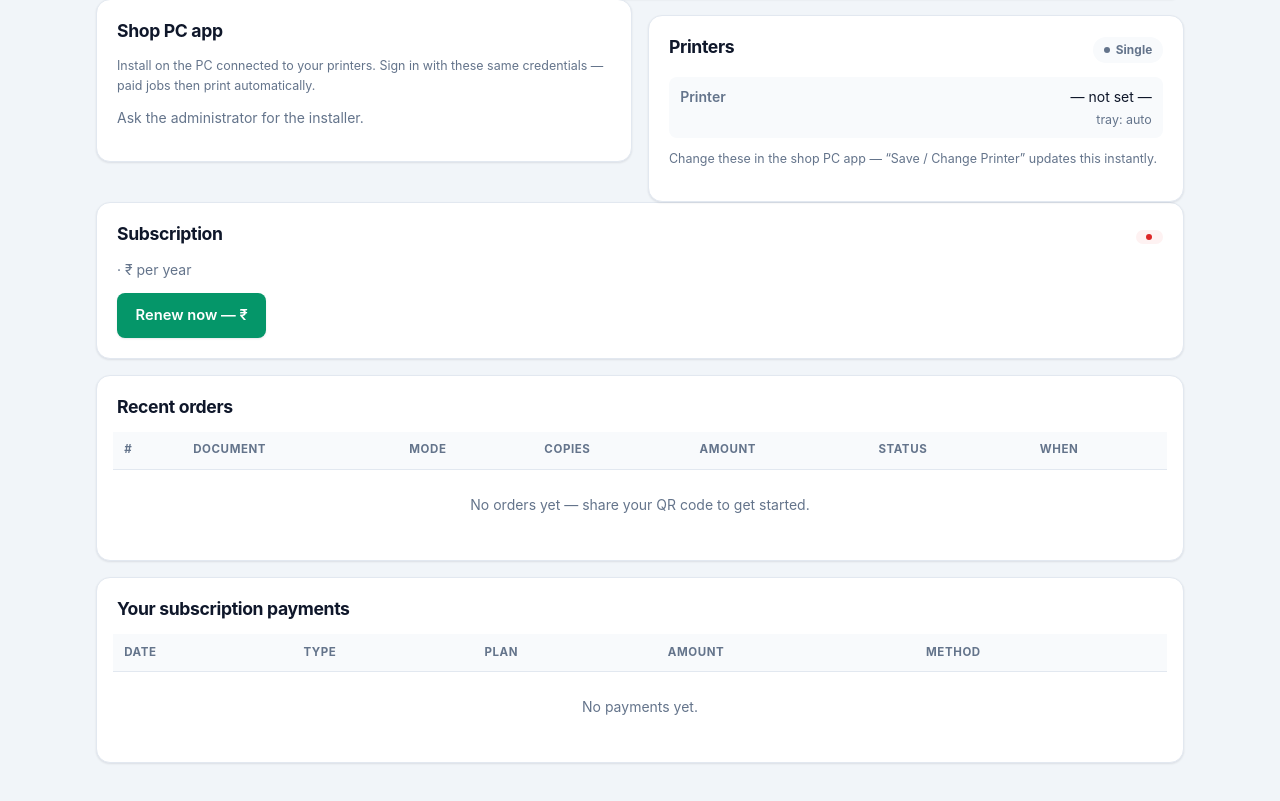
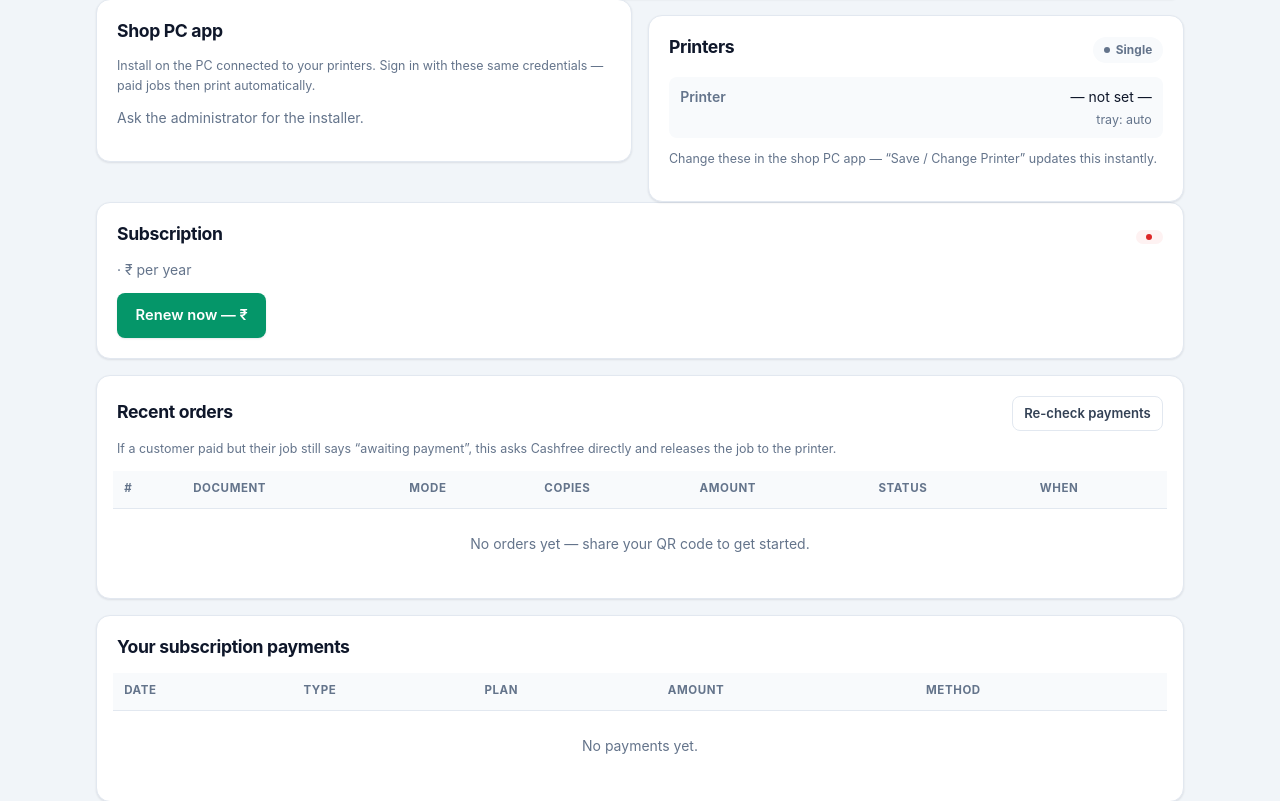
Before and after one commit to Souvik-Ghosh-js/PrintHub, a Flask app: template server/templates/vendor_dashboard.html in a window 1280 px wide. Shown: the part 1075-1876 px from the top of the page. Run offline with Flask 3, Linux system fonts and the light colour scheme; the template is opened without the code that fills it, so the values that code supplies are empty.

Commit message:
Add the Re-check payments button to the vendor dashboard
Co-Authored-By: Claude Fable 5 <noreply@anthropic.com>

```diff
--- a/server/templates/vendor_dashboard.html
+++ b/server/templates/vendor_dashboard.html
@@ -204,7 +204,15 @@
 
 <!-- ---------- jobs ---------- -->
 <div class="card">
-  <div class="card-head"><h2>Recent orders</h2></div>
+  <div class="card-head"><h2>Recent orders</h2>
+    <form method="post" action="{{ url_for('vendor_recheck_payments') }}"
+          style="margin:0;">
+      <button type="submit" class="btn btn-ghost btn-sm">Re-check payments</button>
+    </form>
+  </div>
+  <p class="muted tiny" style="margin:-.4rem 0 .8rem;">If a customer paid but
+    their job still says &ldquo;awaiting payment&rdquo;, this asks Cashfree
+    directly and releases the job to the printer.</p>
   <div class="table-scroll">
     <table>
       <thead><tr><th>#</th><th>Document</th><th>Mode</th><th>Copies</th>
```
